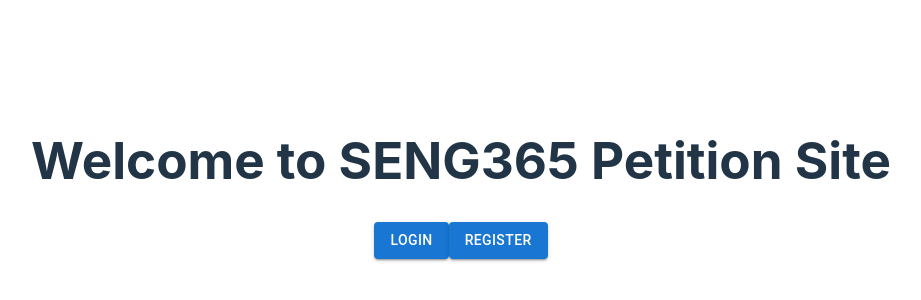
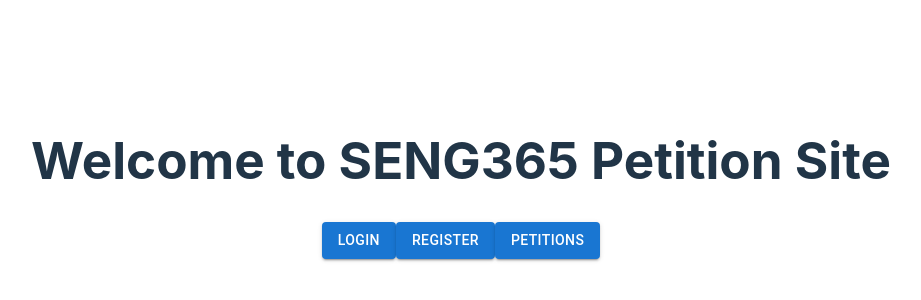
Before and after one commit to hazzery/Petitions365-FrontEnd, a React (Vite) app: page / in a window 1280 px wide. Shown: the part 222-522 px from the top of the page, without its empty margins (179-1100 px from the left). Built offline with nearby package versions, Linux system fonts and the light colour scheme.

Commit message:
added petitions button to landing page

```diff
--- a/src/components/Landing.tsx
+++ b/src/components/Landing.tsx
@@ -8,6 +8,7 @@ export default function Landing() {
             <h1>Welcome to SENG365 Petition Site</h1>
             <Button variant="contained" color="primary" href="/login">Login</Button>
             <Button variant="contained" color="primary" href="/register">Register</Button>
+            <Button variant="contained" color="primary" href="/petitions">Petitions</Button>
         </div>
     );
 }
```
